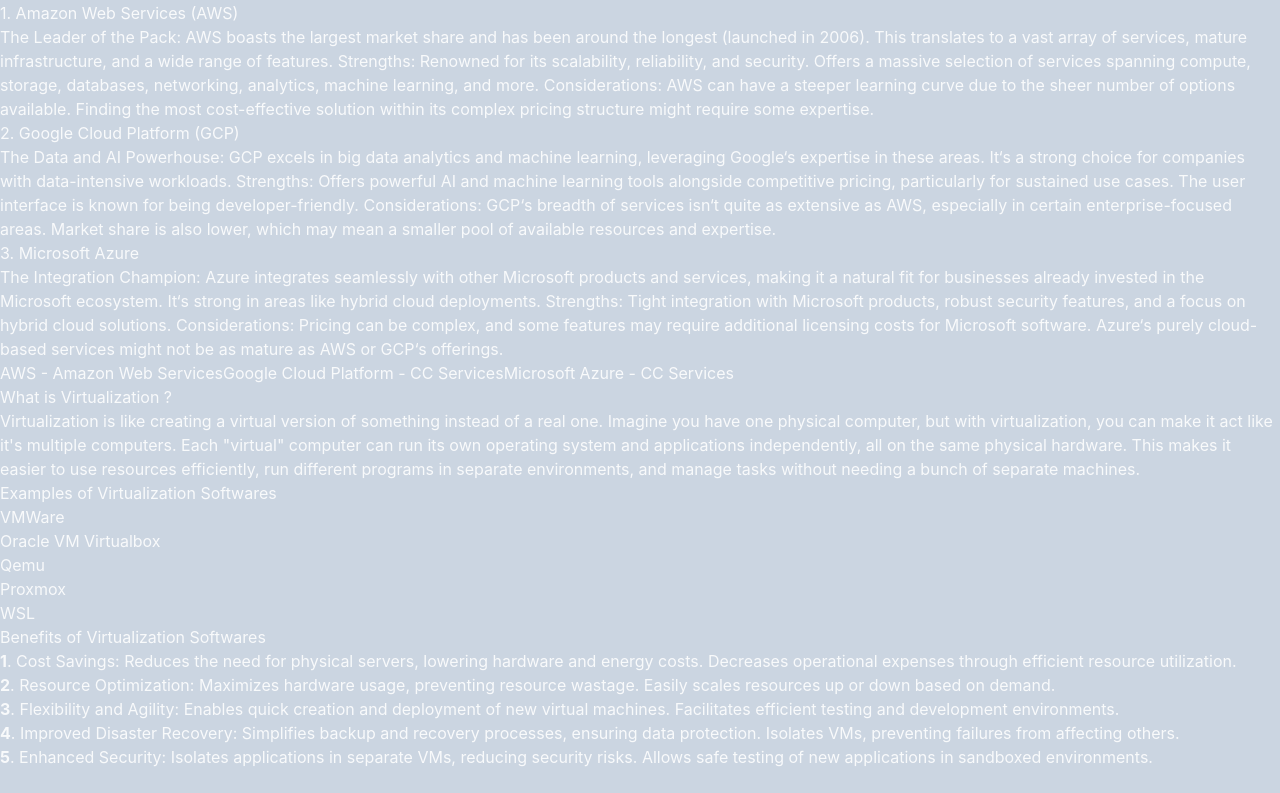
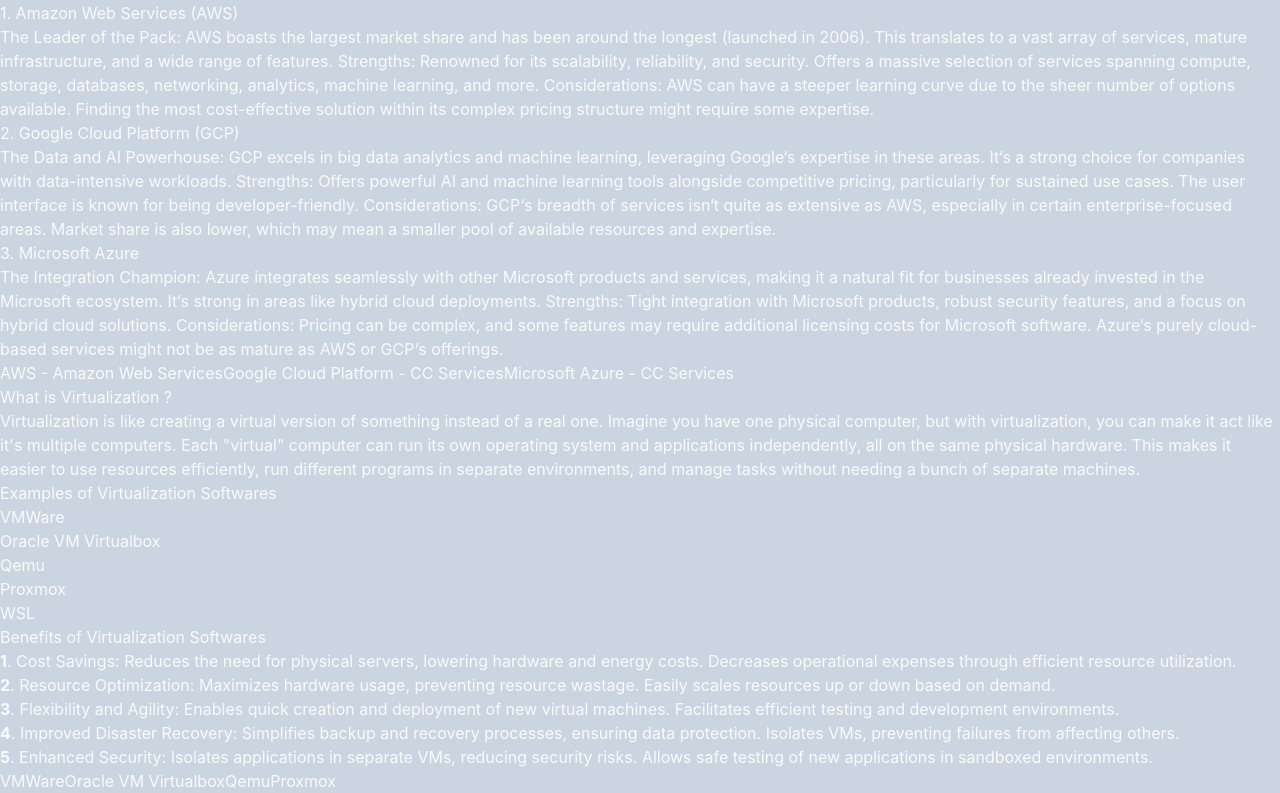
Before and after one commit to offensive-vk/AwesomeCloud, a React (Vite) app: page / in a window 1280 px wide. Shown: the part 1727-2520 px from the top of the page. Before the commit the page ends 2496 px from the top, so only its background shows below. Built offline with nearby package versions, Linux system fonts and the light colour scheme.

Commit message:
Formatted Code. (All)

```diff
--- a/src/App.jsx
+++ b/src/App.jsx
@@ -8,6 +8,25 @@
 import Virtualization from './components/Virtualization';
 
 function App() {
+
+  // Cheat codes - Sources
+  window.addEventListener('keydown', (event) => {
+    if (event.code === 'KeyS' && event.altKey) {
+      window.location.href = 'https://github.com/offensive-vk/AwesomeCloud/';
+    }
+  });
+
+  // Cheat codes - Author
+  window.addEventListener('keydown', (event) => {
+    if (event.code === 'KeyV' && event.altKey && event.shiftKey) {
+        if(confirm("Wanna meet the Author?")) {
+          window.location.href = 'https://github.com/offensive-vk/';
+        }
+        else {
+          alert("As your wish.")
+        }
+    }
+  });
 
   return (
     <>
--- a/src/components/Architecture.jsx
+++ b/src/components/Architecture.jsx
@@ -40,7 +40,7 @@
                                 className="list-item cursor-pointer hover:bg-red-700 hover:text-white border rounded border-solid border-red-600 p-2 m-2"
                             >
                                 {item}
-                            </li> );
+                            </li>);
                     })}
                 </ul>
                 <h3 className="heading font-bold text-3xl text-center mt-3 mb-3 sm:text-1xl md:text-2xl">
@@ -54,7 +54,7 @@
                                 className="list-item cursor-pointer hover:bg-teal-700 hover:text-white border rounded border-solid border-teal-600 p-2 m-2"
                             >
                                 {item}
-                            </li> );
+                            </li>);
                     })}
                 </ul>
                 <h3 className="heading font-bold text-2xl text-center mt-3 mb-3 sm:text-3xl md:text-3xl">
--- a/src/components/Cloud.jsx
+++ b/src/components/Cloud.jsx
@@ -23,9 +23,9 @@
                 </section>
                 <section className="content text-1xl p-3">
 
-                {CloudDiff}
-                <br />
-                {ComputingDiff}
+                    {CloudDiff}
+                    <br />
+                    {ComputingDiff}
 
                 </section>
                 <section className="links flex mt-3 mb-3">
--- a/src/components/Computing.jsx
+++ b/src/components/Computing.jsx
@@ -32,7 +32,7 @@
                             onClick={() => this}
                         >
                             {item}
-                    </li> );
+                        </li>);
                 })}
             </ul>
             <section className='text-2xl italic font-bold mt-2'>
--- a/src/components/DarkSection.jsx
+++ b/src/components/DarkSection.jsx
@@ -4,7 +4,7 @@
     return (
         <section
             className="dark container flex flex-col items-center justify-center w-full min-h-screen text-white bg-black sm:w-full lg:w-auto md:w-3/4"
-            // className="dark container flex flex-col items-center justify-center w-full h-screen text-white bg-black sm:w-auto lg:auto"
+        // className="dark container flex flex-col items-center justify-center w-full h-screen text-white bg-black sm:w-auto lg:auto"
         >
             {children}
         </section>
--- a/src/components/LightSection.jsx
+++ b/src/components/LightSection.jsx
@@ -5,7 +5,7 @@
         <section
             className="light container flex flex-col items-center justify-center w-full min-h-screen bg-white text-black sm:w-full lg:w-auto md:w-3/4"
         >
-            { children }
+            {children}
         </section>
     );
 }
--- a/src/components/Providers.jsx
+++ b/src/components/Providers.jsx
@@ -24,10 +24,10 @@
                                 className="list-item cursor-pointer hover:bg-yellow-700 hover:text-white border rounded border-solid border-yellow-500 p-2 m-2"
                             >
                                 {item}
-                        </li> );
+                            </li>);
                     })}
                 </ul>
-                <h2 className="heading font-bold text-3xl text-center mt-3 mb-3 sm:text-4xl md:text-6xl border-solid border rounded-xl">The Big Three Cloud Providers: <br/> AWS, Google Cloud, and Azure</h2>
+                <h2 className="heading font-bold text-3xl text-center mt-3 mb-3 sm:text-4xl md:text-6xl border-solid border rounded-xl">The Big Three Cloud Providers: <br /> AWS, Google Cloud, and Azure</h2>
                 <section className="p-2 sm:text-base md:text-lg lg:text-xl">
                     <p className="mt-3 content text-lg p-3 sm:text-base md:text-lg lg:text-xl">In the realm of cloud computing, three major players dominate the market: Amazon Web Services (AWS), Google Cloud Platform (GCP), and Microsoft Azure. Each offers a comprehensive suite of cloud services that cater to a wide range of needs, but they also have their own unique strengths and considerations.</p>
                     <h3 className="mt-3 font-bold text-purple-500">1. Amazon Web Services (AWS)</h3>
--- a/src/components/Virtualization.jsx
+++ b/src/components/Virtualization.jsx
@@ -49,6 +49,36 @@
                 </li> );
             })}
         </ul>
+        <div className="links flex flex-wrap justify-center mt-3 mb-3">
+            <a
+                className="ease-in-out duration-300 border-solid border rounded-xl bg-black text-white p-3 m-2 sm:m-4 hover:text-black hover:bg-white"
+                target="_blank"
+                href="https://www.vmware.com/"
+            >
+                {Examples[0]}
+            </a>
+            <a
+                className="ease-in-out duration-300 border-solid border rounded-xl bg-black text-white p-3 m-2 sm:m-4 hover:text-black hover:bg-white"
+                target="_blank"
+                href="https://www.virtualbox.org/"
+            >
+                {Examples[1]}
+            </a>
+            <a
+                className="ease-in-out duration-300 border-solid border rounded-xl bg-black text-white p-3 m-2 sm:m-4 hover:text-black hover:bg-white"
+                target="_blank"
+                href="https://www.qemu.org/"
+            >
+                {Examples[2]}
+            </a>
+            <a
+                className="ease-in-out duration-300 border-solid border rounded-xl bg-black text-white p-3 m-2 sm:m-4 hover:text-black hover:bg-white"
+                target="_blank"
+                href="https://www.proxmox.com/en/"
+            >
+                {Examples[3]}
+            </a>
+        </div>
         </section>
     </LightSection>
     )
--- a/src/components/Welcome.jsx
+++ b/src/components/Welcome.jsx
@@ -28,7 +28,7 @@
                     <li
                         key={index}
                         className="list-item cursor-pointer hover:bg-blue-700 hover:text-white border rounded border-solid border-blue-600 p-2 m-2"
-                        onClick={() => alert(`Coming Soon!`)}
+                        onClick={() => alert(`Scroll Down to find what you're looking for.`)}
                     >
                         {item}
                     </li> );
```
Also changed, not shown: src/components/IoT.jsx (line endings or trailing spaces). Lines whose indentation alone changed are shown as unchanged.
